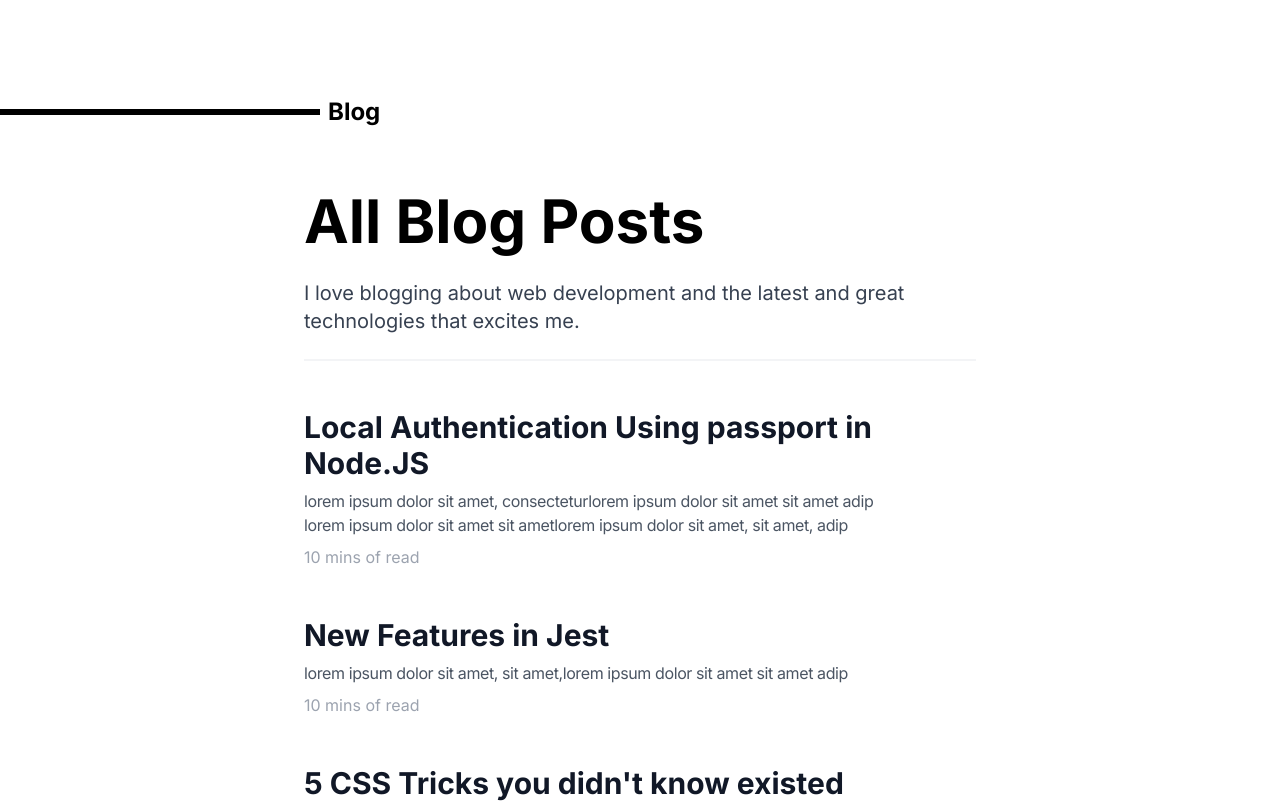
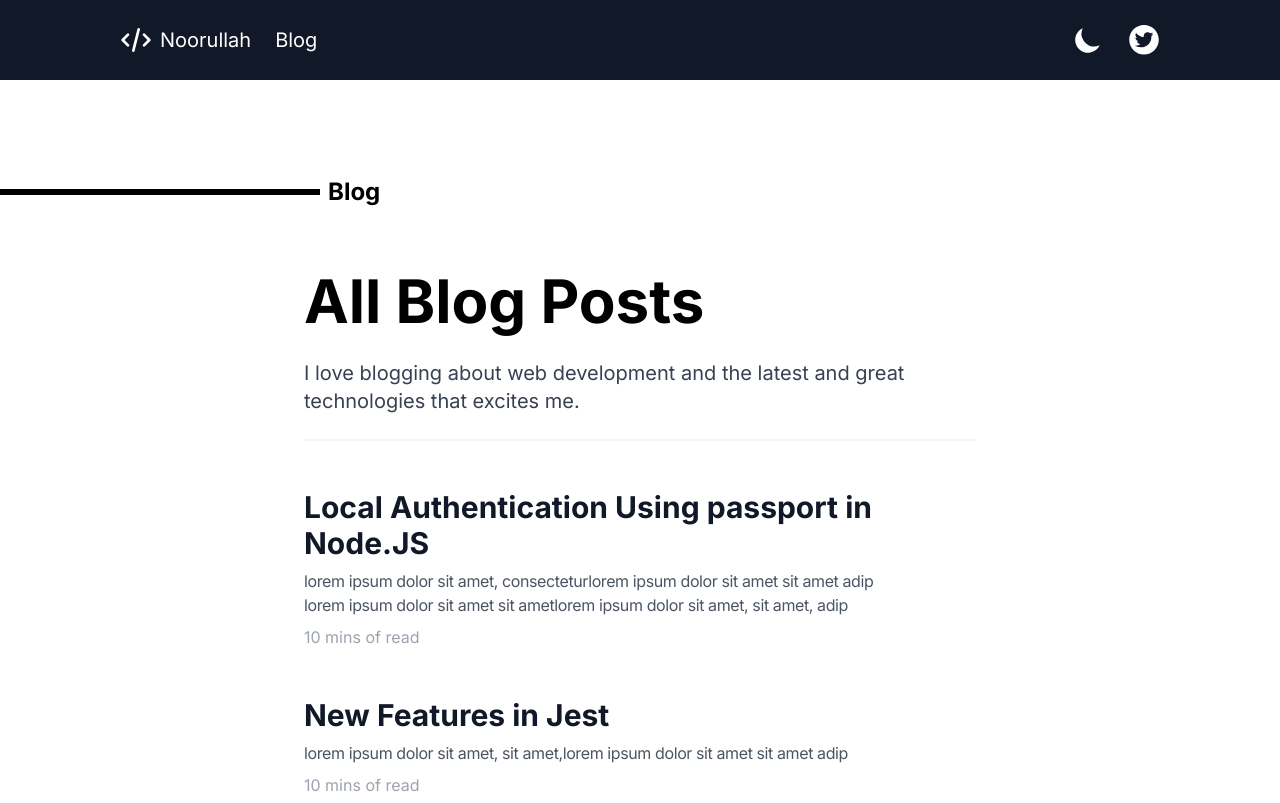
Before and after one commit to noor-codes/noorullah.dev, a Next.js app: page /blog in a window 1280 px wide. Shown: the top 803 px of the page. Built offline with nearby package versions, Linux system fonts and the light colour scheme; what @tailwindcss/typography would draw is missing.

Commit message:
Navbar Integrated with Blog List Page

```diff
--- a/components/Navbar.jsx
+++ b/components/Navbar.jsx
@@ -24,7 +24,9 @@ const Navbar = () => {
               <CodeIcon className="h-6 w-6 mr-2 sm:h-7 sm:w-7 lg:h-8 lg:w-8" />
               <div className="sm:text-lg lg:text-xl">Noorullah</div>
               <Link href="/blog">
-                <a className="hidden sm:block ml-4 sm:text-lg xl:ml-6 lg:text-xl">Blog</a>
+                <a className="hidden sm:block ml-4 sm:text-lg xl:ml-6 lg:text-xl hover:text-gray-400">
+                  Blog
+                </a>
               </Link>
             </div>
 
--- a/pages/blog/index.jsx
+++ b/pages/blog/index.jsx
@@ -1,9 +1,9 @@
 import PageSection from '@/components/PageSection'
-import Footer from '@/components/Footer'
 import ArticleCard from '@/components/ArticleCard'
+import Layout from '@/components/Layout'
 
 const Blog = () => (
-  <div>
+  <Layout>
     <PageSection name="Blog" />
     <div className="container min-w-xs mx-auto px-6 sm:px-10 md:max-w-3xl lg:flex lg:justify-center xl:max-w-4xl">
       <main className="mx-auto md:pt-5">
@@ -42,9 +42,7 @@ const Blog = () => (
         </div>
       </main>
     </div>
-
-    <Footer />
-  </div>
+  </Layout>
 )
 
 export default Blog
```
